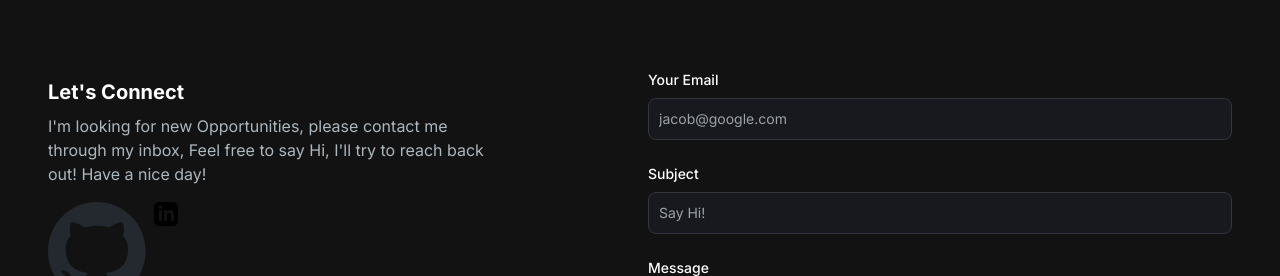
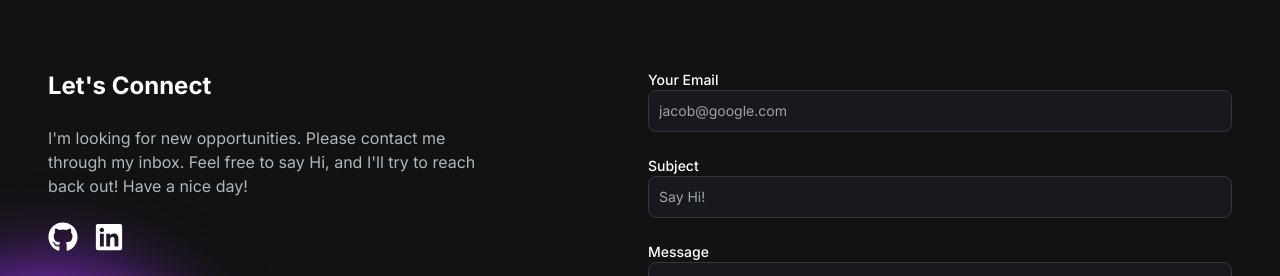
Before and after one commit to FrederickAlexand/Portfolio, a Next.js app: page / in a window 1280 px wide. Shown: the part 2524-2800 px from the top of the page. Built offline with nearby package versions, Linux system fonts and the light colour scheme.

Commit message:
wa and cv

```diff
--- a/src/app/components/EmailSection.jsx
+++ b/src/app/components/EmailSection.jsx
@@ -1,70 +1,70 @@
 import React from "react";
-import GithubIcon from "../../../public/github-icon.svg";
-import LinkedinIcon from "../../../public/linkedin-icon.svg";
+import { FaGithub, FaLinkedin } from "react-icons/fa";
 import Link from "next/link";
-import Image from "next/image";
 
 const EmailSection = () => {
   return (
     <section className="grid md:grid-cols-2 my-12 md:my-12 py-24 gap-4 relative">
-    <div className="bg-[radial-gradient(ellipse_at_center,_var(--tw-gradient-stops))] from-purple-900 to-transparent rounded-full h-80 w-80 z-0 blur-lg absolute top-3/4 -left-4 transform -translate-x-1/2 -translate-1/2"></div>
-      <div className="z-10">
-        <h5 className="text-xl font-bold text-white my-2">Let&apos;s Connect</h5>
+      <div className="bg-[radial-gradient(ellipse_at_center,_var(--tw-gradient-stops))] from-purple-800 via-purple-600 to-transparent rounded-full h-96 w-96 z-0 blur-2xl absolute top-1/2 left-0 transform -translate-x-1/2"></div>
+      <div className="z-10 space-y-6">
+        <h5 className="text-2xl font-bold text-white">Let&apos;s Connect</h5>
         <p className="text-[#ADB7BE] mb-4 max-w-md">
-          I&apos;m looking for new Opportunities, please contact me through my inbox,
-          Feel free to say Hi, I&apos;ll try to reach back out! Have a nice day!
+          I&apos;m looking for new opportunities. Please contact me through my inbox. Feel free to say Hi, and I&apos;ll try to reach back out! Have a nice day!
         </p>
-        <div className="socials flex flex-row gap-2">
-          <Link href="github.com">
-            <Image src={GithubIcon} alt="Github Icon" />
+        <div className="socials flex flex-row gap-4">
+          <Link href="https://github.com" aria-label="GitHub">
+            <FaGithub className="text-white hover:text-gray-400 text-3xl transition-transform transform hover:scale-110" />
           </Link>
-          <Link href="https://www.linkedin.com/in/frederick-alexander-badaruddin-7227052b0/">
-            <Image src={LinkedinIcon} alt="Linkedin Icon" />
+          <Link href="https://www.linkedin.com/in/frederick-alexander-badaruddin-7227052b0/" aria-label="LinkedIn">
+            <FaLinkedin className="text-white hover:text-blue-500 text-3xl transition-transform transform hover:scale-110" />
           </Link>
         </div>
       </div>
       <div>
-        <form className="flex flex-col">
-            <div className="mb-6">
-            <label htmlFor="email" type="email" className="text-white block mb-2 text-sm font-medium">
+        <form className="flex flex-col space-y-6">
+          <div>
+            <label htmlFor="email" className="text-white block text-sm font-medium">
               Your Email
             </label>
             <input
               type="email"
               id="email"
               required
-            className="bg-[#18191E] border border-[#33353F] placeholder-[#9CA2A9] text-gray-100 text-sm rounded-lg block w-full p-2.5"
+              className="bg-[#18191E] border border-[#33353F] placeholder-[#9CA2A9] text-gray-100 text-sm rounded-lg block w-full p-2.5 focus:border-purple-500 focus:ring-purple-500"
               placeholder="jacob@google.com"
             />
           </div>
-          <div className="mb-6">
-              <label htmlFor="subject"  className="text-white block  text-sm mb-2 font-medium">
+          <div>
+            <label htmlFor="subject" className="text-white block text-sm font-medium">
               Subject
             </label>
             <input
               type="text"
               id="subject"
               required
-                className="bg-[#18191E] border border-[#33353F] placeholder-[#9CA2A9] text-gray-100 text-sm rounded-lg block w-full p-2.5"
+              className="bg-[#18191E] border border-[#33353F] placeholder-[#9CA2A9] text-gray-100 text-sm rounded-lg block w-full p-2.5 focus:border-purple-500 focus:ring-purple-500"
               placeholder="Say Hi!"
             />
           </div>
-          <div className="mb-6">
-            <label htmlFor="message" className="text-white block text-sm mb-2 font-medium">Message</label>
+          <div>
+            <label htmlFor="message" className="text-white block text-sm font-medium">
+              Message
+            </label>
             <textarea
+              id="message"
               name="message"
-            id="message"
-            className="bg-[#18191E] border border-[#33353F] placeholder-[#9CA2A9] text-gray-100 text-sm rounded-lg block w-full p-2.5"
-            placeholder="Let's talk about...."
+              rows={5}
+              className="bg-[#18191E] border border-[#33353F] placeholder-[#9CA2A9] text-gray-100 text-sm rounded-lg block w-full p-2.5 focus:border-purple-500 focus:ring-purple-500"
+              placeholder="Let&apos;s talk about...."
             />
           </div>
           <button
             type="submit"
-          className="BG-PURPLE-500 hover:bg-purple-600 text-white font-medium py-2.5 px-5 rounded-lg w-full">
+            className="bg-gradient-to-r from-purple-500 via-purple-600 to-purple-700 hover:bg-gradient-to-l focus:ring-4 focus:ring-purple-300 text-white font-medium py-3 px-5 rounded-lg w-full transition-all hover:scale-105"
+          >
             Send Message
           </button>
         </form>
-       &quot;
       </div>
     </section>
   );
--- a/src/app/components/HeroSection.jsx
+++ b/src/app/components/HeroSection.jsx
@@ -34,30 +34,42 @@ const HeroSection = () => {
             />
           </h1>
           <p className="text-[#ADB7BE] text-base sm:text-lg mb-6 lg:text-xl">
-            &quot;Hi, I&apos;m Fred, a passionate Web
-            developer committed to creating
-            impactful and innovative solutions. Welcome to my portfolio, where
-            creativity meets code!&quot;
+            &quot;Hi, I&apos;m Fred, a passionate Web developer committed to
+            creating impactful and innovative solutions. Welcome to my
+            portfolio, where creativity meets code!&quot;
           </p>
           <div>
+            {/* Hire Me - Contact via WhatsApp */}
+            <a
+              href="https://wa.me/081369112198?text=Hi%20Fred,%20I%20would%20like%20to%20discuss%20a%20project"
+              target="_blank"
+              rel="noopener noreferrer"
+            >
               <button className="px-6 py-3 w-full sm:w-fit rounded-full mr-4 bg-gradient-to-br from-blue-500 via-purple-500 to-pink-500 hover:bg-slate-200 text-white">
                 Hire Me
               </button>
+            </a>
+            {/* Download CV */}
+            <a
+              href="/Fredericks.pdf" // Make sure this path points to your CV
+              download="frederick_alexander_cv.pdf"
+            >
               <button className="px-1 py-1 w-full sm:w-fit rounded-full bg-gradient-to-br from-blue-500 via-purple-500 to-pink-500 hover:bg-slate-800 text-white mt-3">
                 <span className="block bg-[#121212] hover:bg-slate-800 rounded-full px-5 py-2">
                   Download CV
                 </span>
               </button>
+            </a>
           </div>
         </div>
         <div className="col-span-5 place-self-center mt-4 lg:mt-0">
           <div className="rounded-full bg-[#181818] w-[250px] h-[250px] lg:w-[400px] lg:h-[400px] relative overflow-hidden flex items-center justify-center">
             <Image
-              src="/images/image.png" // Pastikan path ini benar
+              src="/images/image.png" // Make sure this path is correct
               alt="fred"
               className="rounded-full object-cover"
-              width={400} // Sesuaikan dengan ukuran lingkaran (400px)
-              height={400} // Sesuaikan dengan ukuran lingkaran (400px)
+              width={400} // Match the size of the circle (400px)
+              height={400} // Match the size of the circle (400px)
             />
           </div>
         </div>
--- a/src/app/components/ProjectsSection.jsx
+++ b/src/app/components/ProjectsSection.jsx
@@ -25,7 +25,7 @@ const projectsData = [
   {
     id: 3,
     title: "Roof Showcase Website",
-    description: "Project 3 description",
+    description: "Roof Material Showcase website as a platform for people to see different type of roof material.",
     image: "/images/projects/3.jpg",
     tag: ["All", "Web"],
     gitUrl: "/",
```
Also changed, not shown: 1 other file (tests, documents, lock files or other folders). Lines whose indentation alone changed are shown as unchanged.
